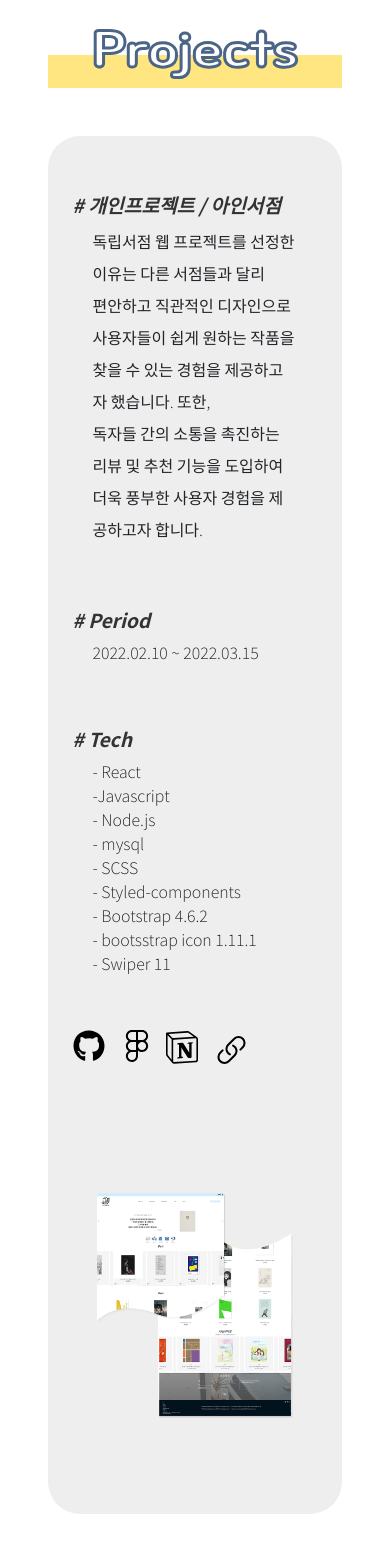
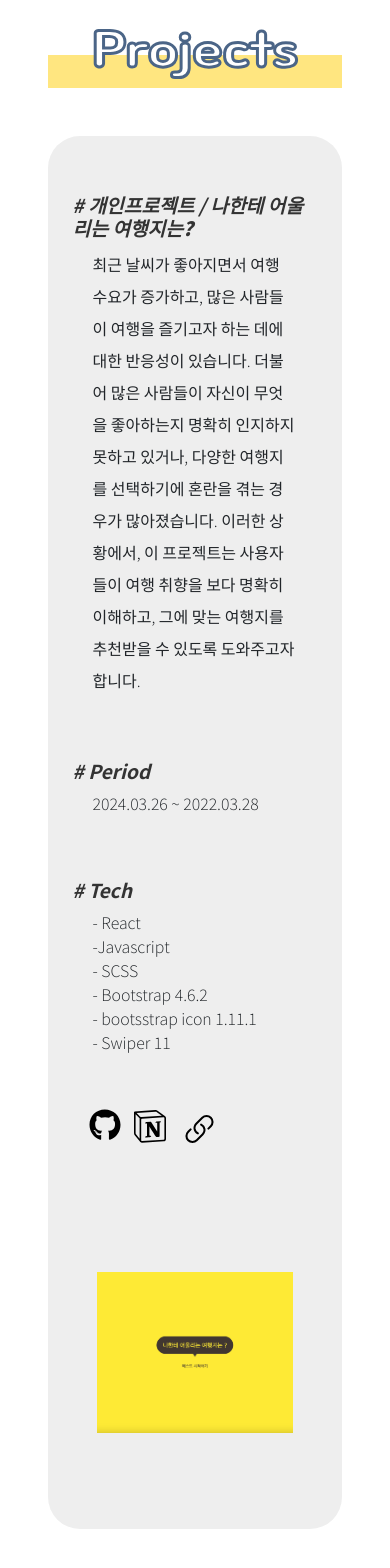
Before and after one commit to snb2323/coverletter, a React (Create React App) app in the folder coverletter/: page / in a window 390 px wide. Shown: the part 2993-4561 px from the top of the page. Built offline with nearby package versions, Linux system fonts and the light colour scheme; a web font is replaced by a local one.

Commit message:
css를 이용해서 사용자가 페이지를 아래로 스크롤할 때 요소가 부드럽게 페이드 인되고 위로 슬라이드되어 표시

```diff
--- a/coverletter/src/component/Project.js
+++ b/coverletter/src/component/Project.js
@@ -1,7 +1,7 @@
 import React from "react";
 import { Link } from 'react-scroll';
 import { Swiper, SwiperSlide } from 'swiper/react';
-import { Navigation, Pagination } from 'swiper/modules';
+import { Navigation, Pagination, Autoplay } from 'swiper/modules';
 import { FaGithub, FaFigma, } from "react-icons/fa";
 import { useScrollVisibility } from "./useScrollVisibility";
 // import { BsLink45Deg } from "react-icons/bs";
@@ -32,8 +32,9 @@ export default function Project() {
                 </div>
 
                 <Swiper
-                    modules={[Navigation,]}
+                    modules={[Navigation, Autoplay]}
                     navigation
+                    autoplay={{ delay: 3000, disableOnInteraction: false }}
                     pagination={{ clickable: true }}
                     className="d-md-flex  mt-4 mx-5"
                 >
@@ -137,6 +138,55 @@ export default function Project() {
                         <div className="phtoflilo container d-lg-flex justify-content-center align-items-center flex-lg-row-reverse ">
                             <div className="works col-10 col-lg-6 mx-auto">
                                 <div className="period b-flex">
+                                    <h4 className="pt-5"> <span># 개인프로젝트</span> / <span className="prohece">나한테 어울리는 여행지는?</span>
+                                    </h4>
+                                    <p className="petwors">
+                                        최근 날씨가 좋아지면서 여행 수요가 증가하고,
+                                        많은 사람들이 여행을 즐기고자 하는 데에 대한 반응성이 있습니다.
+                                        더불어 많은 사람들이 자신이 무엇을 좋아하는지 명확히 인지하지 못하고 있거나,
+                                        다양한 여행지를 선택하기에 혼란을 겪는 경우가 많아졌습니다.
+                                        이러한 상황에서, 이 프로젝트는 사용자들이 여행 취향을 보다 명확히 이해하고,
+                                        그에 맞는 여행지를 추천받을 수 있도록 도와주고자 합니다.
+                                    </p>
+                                </div>
+
+
+                                <div className="period  pt-5 b-flex ">
+                                    <h4># Period</h4>
+                                    <p>2024.03.26 ~ 2022.03.28</p>
+                                </div>
+                                <div className="period  pt-5 b-flex ">
+                                    <h4># Tech</h4>
+                                    <p> - React<br></br>
+                                        -Javascript <br></br>
+                                        - SCSS<br></br>
+                                        - Bootstrap 4.6.2<br></br>
+                                        - bootsstrap icon 1.11.1<br></br>
+                                        - Swiper 11<br></br>
+                                    </p>
+                                </div>
+                                <div className="period b-flex">
+
+                                </div>
+                                <div className="backicon d-flex ">
+                                    <a href="https://github.com/snb2323?tab=repositories" className="px-3" target="_blank"> <FaGithub className=" mb-3"></FaGithub></a>
+                                    <a href="https://www.notion.so/1e7173072d194f90a7c2f3a8bb04b2ce" target="_blank"> <img src="./img/notion.svg" className="notionimg"></img></a>
+                                    <a href="http://localhost:3001/psychologicaltest" target="_blank">
+                                        <HiLink className="sitelink" />
+                                    </a>
+                                </div>
+                            </div>
+
+                            <div className="works col-lg-6 py-5 py-lg-0 d-flex justify-content-center">
+                                <img className="col-lg-8 col-8 my-5 my-lg-0" src="../project/atrip.png" alt="ainbook" />
+                            </div>
+                        </div>
+                    </SwiperSlide>
+
+                    <SwiperSlide>
+                        <div className="phtoflilo container d-lg-flex justify-content-center align-items-center flex-lg-row-reverse ">
+                            <div className="works col-10 col-lg-6 mx-auto">
+                                <div className="period b-flex">
                                     <h4 className="pt-5"> <span># 팀프로젝트</span> / <span className="prohece">하림펫푸드 홍보&체험사이트</span>
                                     </h4>
                                     <p className="petwors">
```
Also changed, not shown: coverletter/public/project/atrip.png (added), 8 other files (tests, documents, lock files or other folders).
